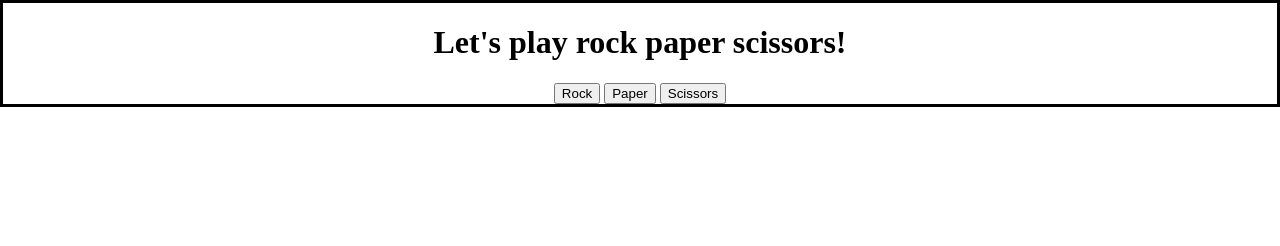
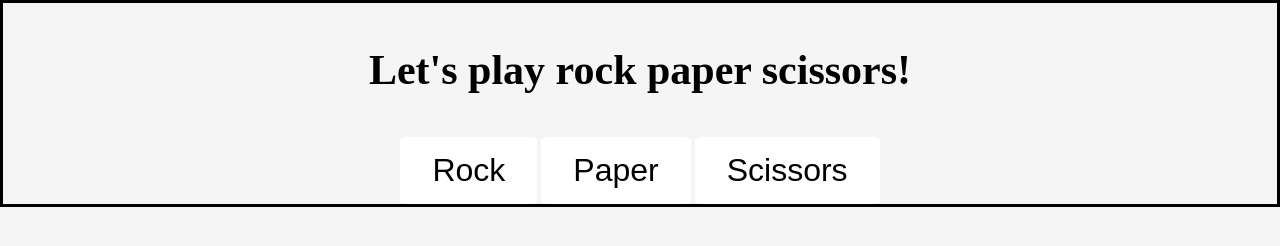
Before and after one commit to ngarland9/rockpsUI, a plain HTML site: page index.html in a window 1280 px wide. Drawn offline with Linux system fonts and the light colour scheme.

Commit message:
added styling to header and buttons. added background color and centered text.

```diff
--- a/style.css
+++ b/style.css
@@ -2,4 +2,33 @@ body {
   border: 3px solid black;
   margin: auto;
   text-align: center;
+  background:  #f5f5f5
 }
+h1 {
+  border: none;
+  color: black;
+  padding: 15px 32px;
+  text-align: center;
+  text-decoration: none;
+
+  font-size: 42px;
+}
+
+
+button {
+  background-color: white;
+  border: none;
+  color: black;
+  padding: 15px 32px;
+  text-align: center;
+  text-decoration: none;
+  display: inline-block;
+  font-size: 32px;
+  border-radius: 5%;
+}
+button:hover {
+  text-shadow: 1px 1px #e0e026;
+  border: 1px solid #e0e026;
+  color: white;
+  background-color:  black;
+}
```
